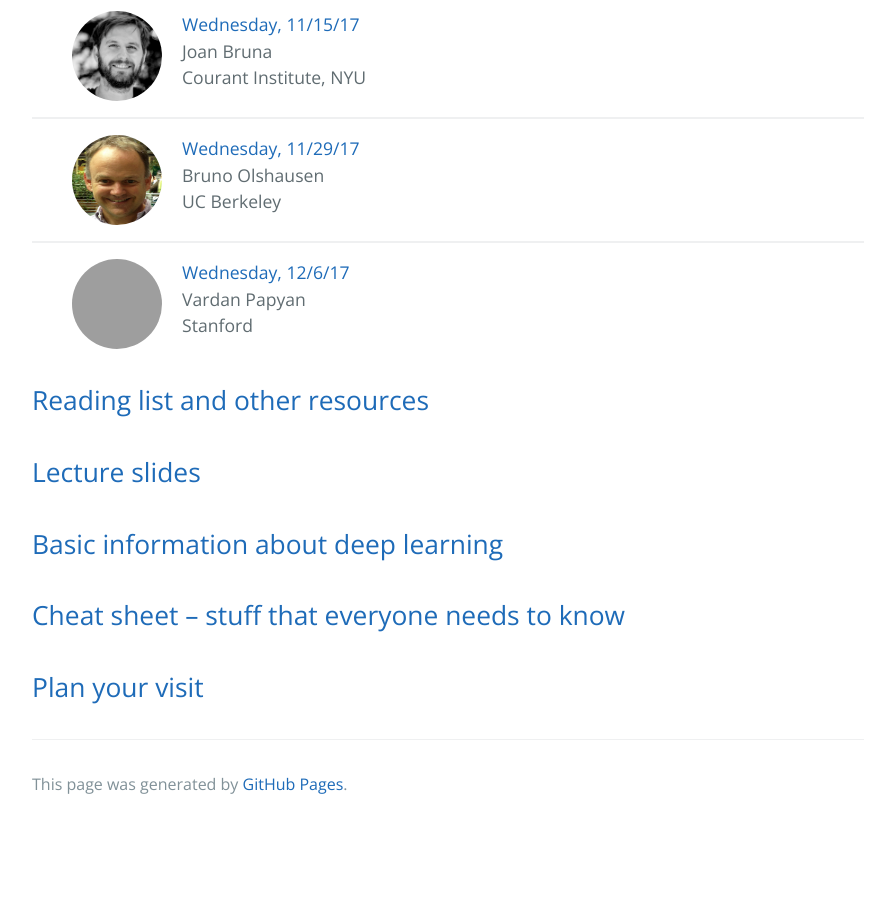
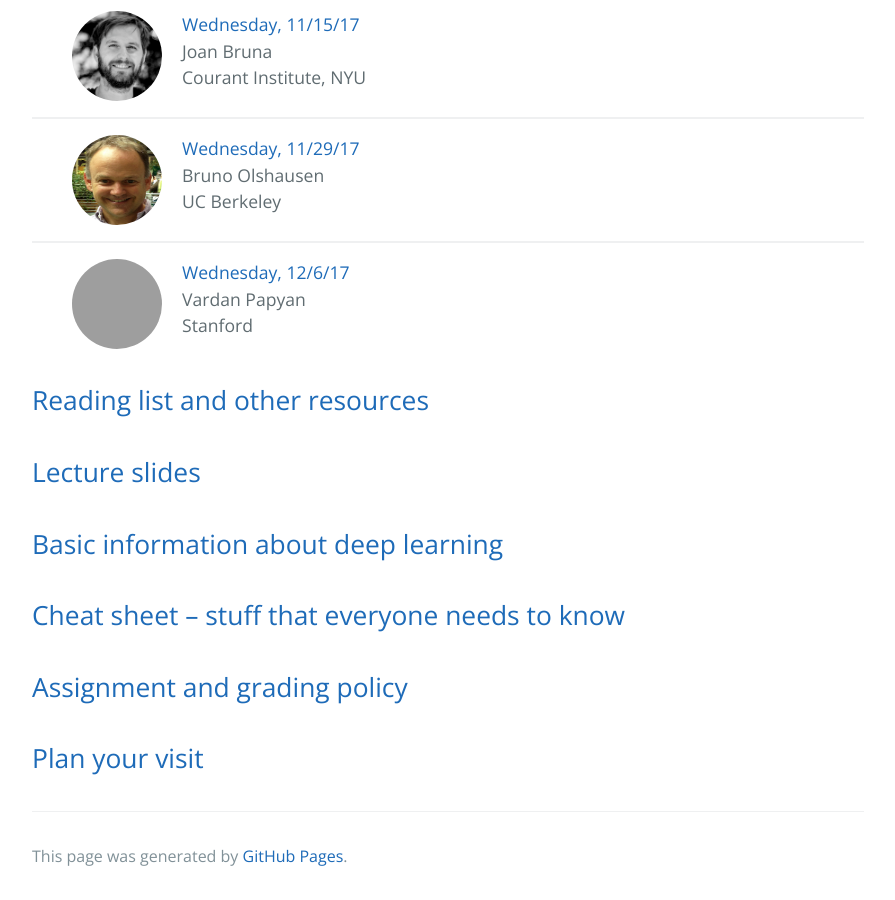
Before and after one commit to stats385/stats385.github.io, a Jekyll site: the page built from index.md, in a window 1280 px wide and 900 px high, scrolled down 1910 px, cut to the strip 0-900 px from the top of the window. Shown: the whole strip, without its empty margins (192-1087 px from the left). Built offline with Jekyll 4.4.1, drawn with Linux system fonts in a browser that asks for light colours; the repository's description, which GitHub fills in, is left out; before the commit the page ends 2738 px from its top, so only the background shows below that; grey boxes are pictures that could not be loaded.

Commit message:
assignment

```diff
--- a/index.md
+++ b/index.md
@@ -104,4 +104,6 @@ For questions and concerns, please contact [David Donoho](https://profiles.stanf
 
 ## [Cheat sheet -- stuff that everyone needs to know](cheat_sheet)
 
+## [Assignment and grading policy](assignment)
+
 ## [Plan your visit](speaker_visit)
```
